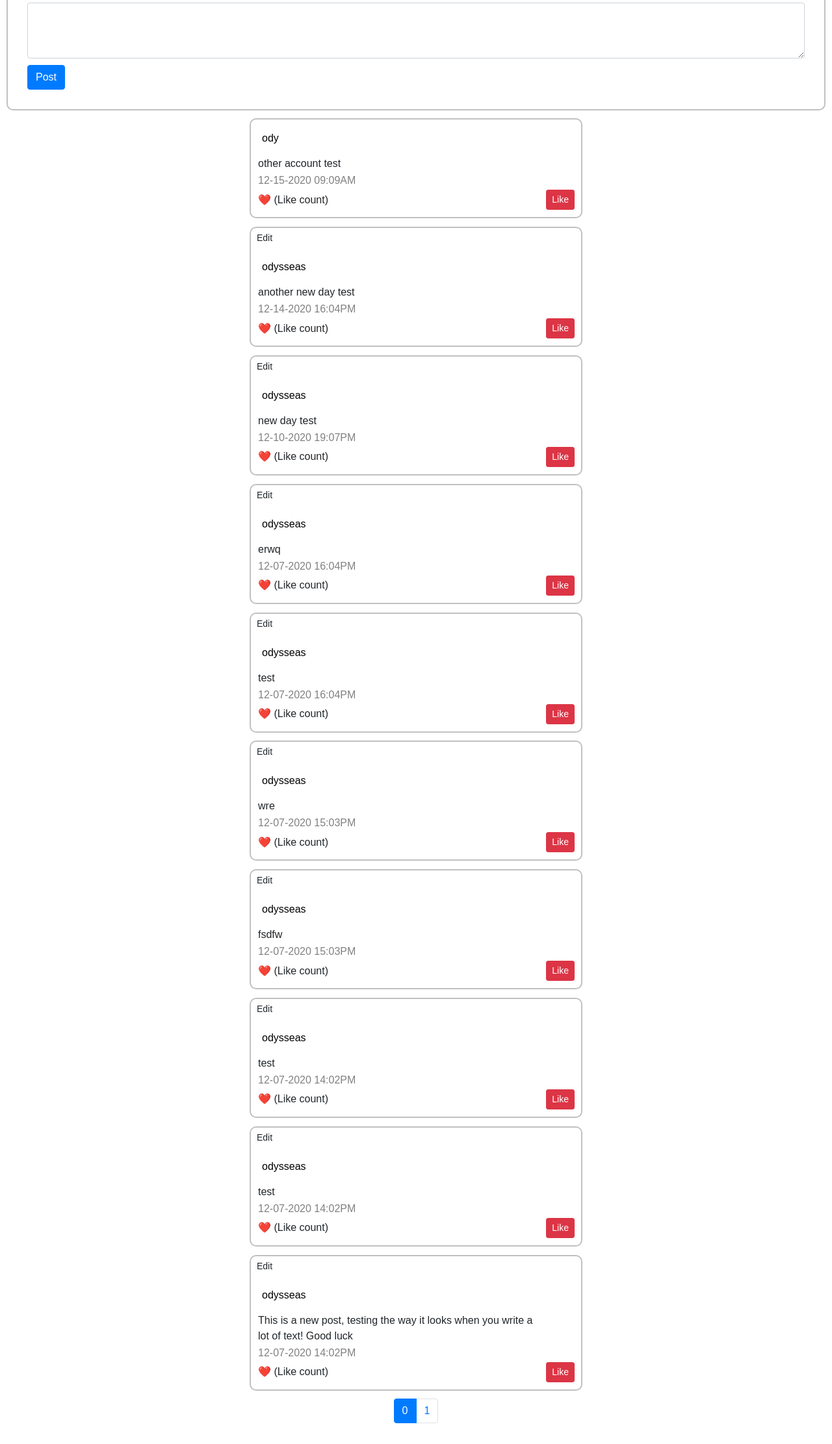
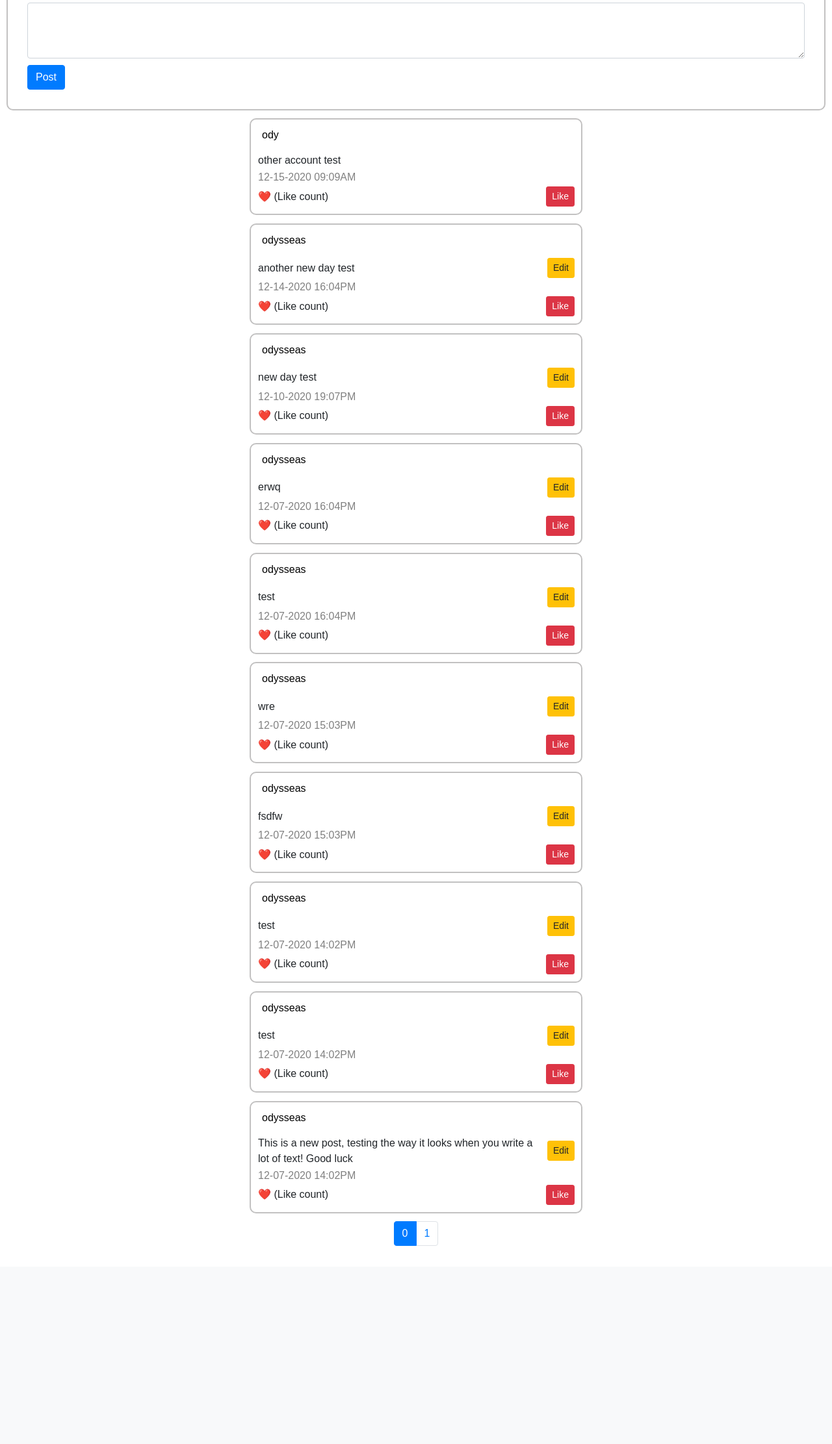
Before and after one commit to supah0t/network, a Django app: template network/templates/network/index.html in a window 1280 px wide. Shown: the part 184-2407 px from the top of the page at 65% size. After the commit the page ends 2102 px from the top, so only its background shows below. Run offline with Django 3.2, Linux system fonts and the light colour scheme; the template is opened without the code that fills it: values that come from a table or form of the project are taken from there, others are empty; a user stored in the database is signed in; data comes from the database, SQL or seed files in the repository; both versions use the stored data as it was after the commit; some libraries are stand-ins or nearby versions.

Commit message:
Edit post working, stop edit under construction

```diff
--- a/network/static/network/posts.js
+++ b/network/static/network/posts.js
@@ -1,3 +1,5 @@
+var openEdit = false;
+
 document.addEventListener('DOMContentLoaded', function() {
 
     document.querySelector('#post').addEventListener('click', () => post_post());
@@ -5,6 +7,11 @@ document.addEventListener('DOMContentLoaded', function() {
 
     load_posts();
   });
+
+function test() {
+    console.log("Test successful");
+}
+
 
 //Since we have uniform post_format function this just handles the display values of the app areas
 function load_posts() {
@@ -117,22 +124,42 @@ function post_format(data) {
 
     div.innerHTML = `
       <table class="postTable">
-      <tr><td><button class="username-button">${data[i].username}</button></td>${ data[i].myself ? `<button class="btn btn-alert btn-sm">Edit</button>`: ``}<td></td></tr>
-      <tr><td><div class="gap-10"></div></td></tr>
-      <tr><td>${data[i].comment}</td></tr>
-      <tr><td class="timestamp">${data[i].timestamp}</td></tr>
-      <tr><td>&#10084;&#65039; (Like count)</td> <td class="like-button"><button class="btn btn-danger btn-sm">Like</button></td></tr>
+        <tr><td><button class="username-button">${data[i].username}</button></td></tr>
+        <tr><td><div class="gap-10"></div></td></tr>
+        <tr><td>${data[i].comment}</td>
+        ${ data[i].myself ? `<td id="edit${i}" class="edit-button"><button class="btn btn-warning btn-sm">Edit</button></td></tr>` : `</tr>`}
+        <tr><td class="timestamp">${data[i].timestamp}</td></tr>
+        <tr><td>&#10084;&#65039; (Like count)</td> <td class="like-button"><button class="btn btn-danger btn-sm">Like</button></td></tr>
       </table>
     `
 
     div.querySelector(".username-button").addEventListener('click', () => load_profile(data[i].user));
     div.querySelector('.like-button').addEventListener('click', () => test());
+    if (data[i].myself === true) {
+        div.querySelector('.edit-button').addEventListener('click', () => edit_post(i));
+    }
 
     mainContainer.appendChild(div);
   }
   console.log(data);
-  console.log(data[0].myself);
 }
+
+//Edit a post
+function edit_post(number) {
+    if (openEdit === false) {
+        oldPost = document.querySelector(`#edit${number}`).parentElement.firstElementChild.innerHTML;
+        area = document.querySelector(`#edit${number}`).parentElement;
+        area.innerHTML = `<form><div class="form-group"><textarea class="form-control" id="edit-post-form">${oldPost}</textarea><br></div><button type="submit" class="btn btn-primary">Post</  button>&nbsp;&nbsp;<button type="submit" class="btn btn-primary" id="cancel-button">Cancel</button></form>`;
+        area.querySelector('#cancel-button').addEventListener('click', () => test());
+        openEdit = true;
+    }
+}
+
+//Remove edit form and replace with old post
+function stop_edit_post(post, number) {
+    //document.querySelector
+}
+
 
 //Test function for paginated response handling, have to apply to every function now
 function paginate_posts(posts) {
--- a/network/static/network/styles.css
+++ b/network/static/network/styles.css
@@ -51,7 +51,6 @@ html *{
 }
 
 .username-button {
-    margin-top: 5px;
     background: none;
     border: none;
 }
@@ -78,3 +77,12 @@ html *{
 .page-item {
     cursor: pointer;
 }
+
+.edit-button {
+    text-align: right;
+    padding-right: 20px;
+}
+
+.form-group {
+    margin-bottom: 0;
+}
```
Also changed, not shown: db.sqlite3.
